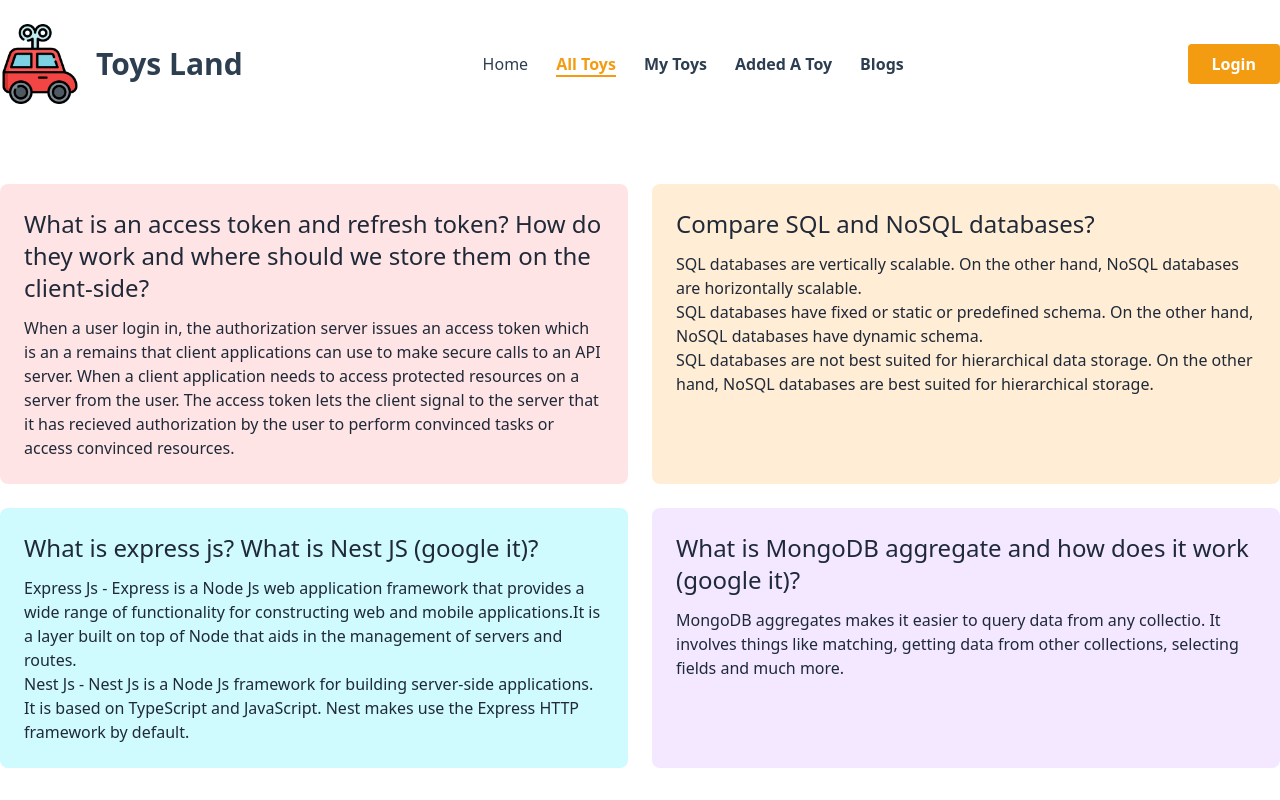
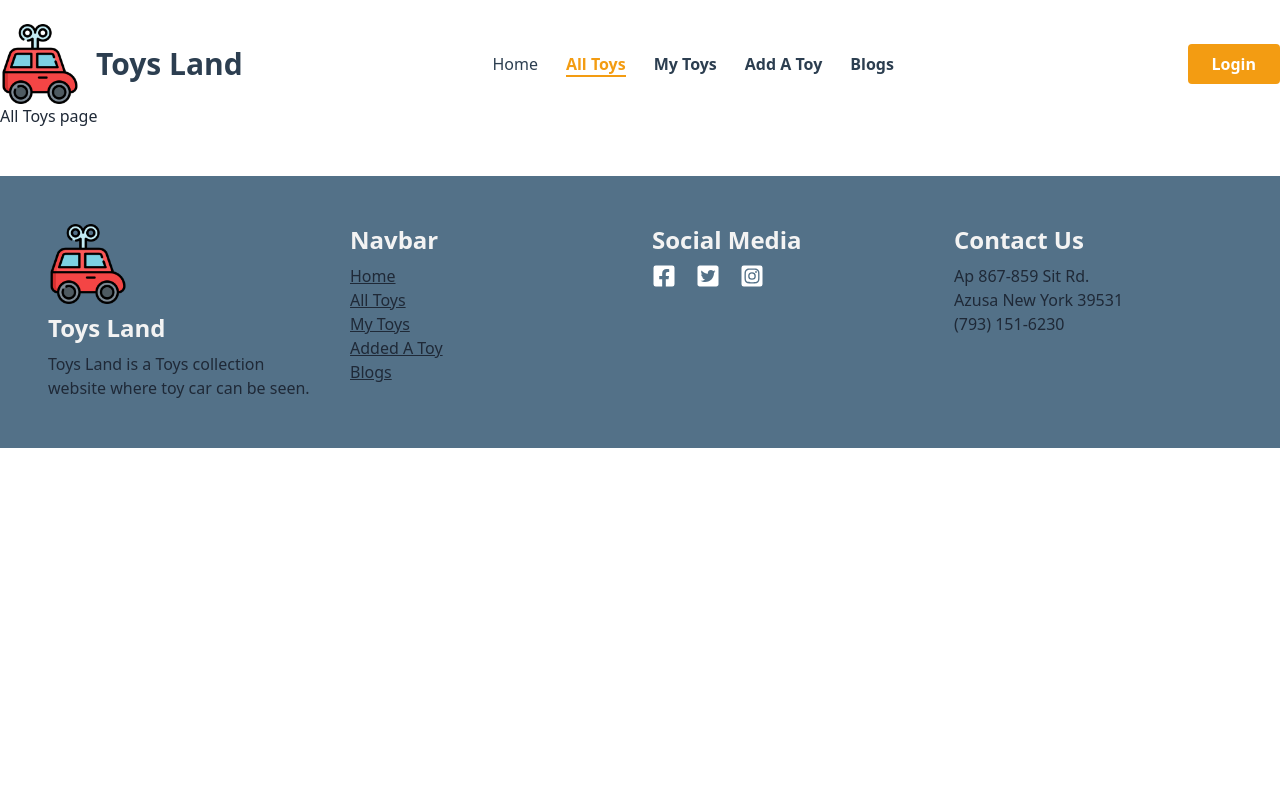
Before and after one commit to emamjion/toys-land-client, a React (Vite) app: page /all-toys in a window 1280 px wide. Shown: the top 800 px of the page. Built offline with nearby package versions, Linux system fonts and the light colour scheme; no server answers.

Commit message:
some routes set and component created

```diff
--- a/public/categoryData.json
+++ b/public/categoryData.json
@@ -62,7 +62,7 @@
         "name" : "Blue Car",
         "img" : "https://i.ibb.co/qRdfp3r/regular-car3.png",
         "rating" : "5",
-        "review" : "198",
+        "price" : "198",
         "status" : "regularcar"
     }
 ]
--- /dev/null
+++ b/src/components/AddToy/AddToy.jsx
@@ -0,0 +1,11 @@
+import React from 'react';
+
+const AddToy = () => {
+    return (
+        <div>
+            <h3>Hello</h3>
+        </div>
+    );
+};
+
+export default AddToy;
--- /dev/null
+++ b/src/components/AllToys/AllToys.jsx
@@ -0,0 +1,11 @@
+import React from 'react';
+
+const AllToys = () => {
+    return (
+        <div>
+            <h3>All Toys page</h3>
+        </div>
+    );
+};
+
+export default AllToys;
--- a/src/components/Header/Header.jsx
+++ b/src/components/Header/Header.jsx
@@ -29,7 +29,7 @@ const Header = () => {
                     <NavLink to='/my-toys'>My Toys</NavLink>
                 </li>
                 <li className='mr-7 text-[#2c3e50] font-semibold'>
-                    <NavLink to='/add-toy'>Added A Toy</NavLink>
+                    <NavLink to='/add-toy'>Add A Toy</NavLink>
                 </li>
                 <li className='mr-7 text-[#2c3e50] font-semibold'>
                     <NavLink to='/blogs'>Blogs</NavLink>
--- /dev/null
+++ b/src/components/MyToys/MyToys.jsx
@@ -0,0 +1,11 @@
+import React from 'react';
+
+const MyToys = () => {
+    return (
+        <div>
+            <h3>My Toys Page</h3>
+        </div>
+    );
+};
+
+export default MyToys;
```
Also changed, not shown: src/Routes/Routes.jsx (+6 -3 lines).
